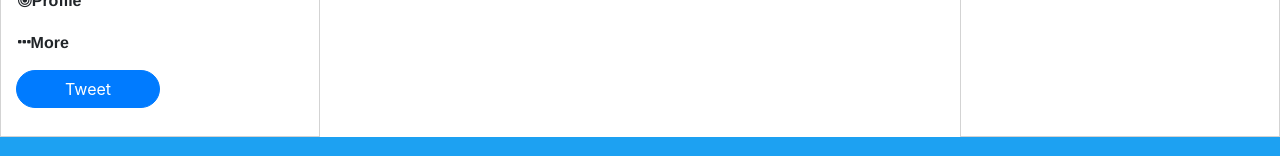
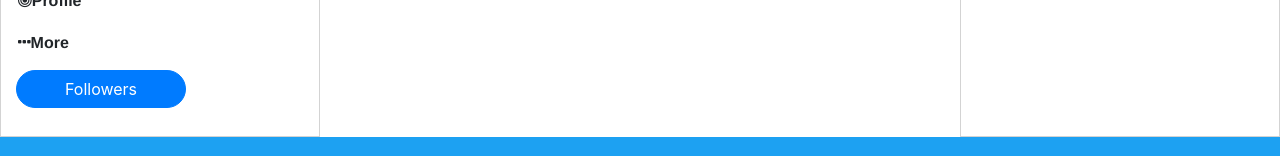
Before and after one commit to nnguyen150468/twitterClone, a plain HTML site: page index.html in a window 1280 px wide. Shown: the part 428-584 px from the top of the page. Drawn offline with nearby package versions, Linux system fonts and the light colour scheme; no server answers.

```diff
--- a/index.html
+++ b/index.html
@@ -41,8 +41,8 @@
                 <li class="li-edit"><i class="fa fa-bullseye"></i>Profile</li>
                 <li class="li-edit"><i class="fa fa-ellipsis-h"></i>More</li>
             </ul>
-            <button class="btn btn-primary px-5" id="tweetButton"
-            style="border-radius: 20px">Tweet</button>
+            <button class="btn btn-primary px-5"
+            style="border-radius: 20px">Followers</button>
         </section>
 
         <section id="main-container" class="col-6">
@@ -80,7 +80,6 @@
                             </div>
                         </div>
                       </div>
-
                       <div class="retweet-container d-flex pb-3" style="width: 100%">
                           <div class="col-2">
                           </div>
```
